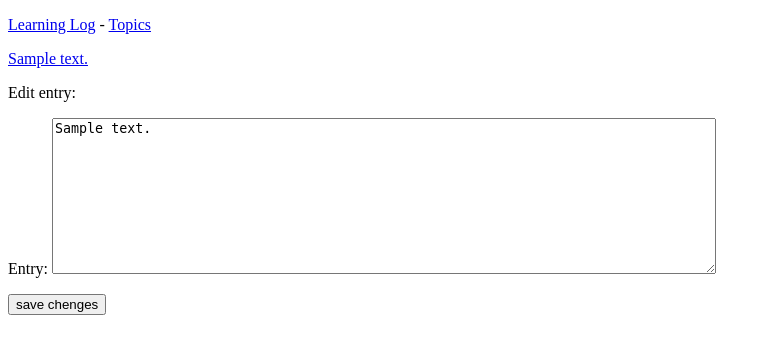
After one commit to grigoscool/Learning_log, a Django app: page /edit_entry/1/ in a window 1280 px wide. The commit adds this page. Shown: the top 354 px of the page, without its empty margins (0-771 px from the left). Run offline with Django 4.2, Linux system fonts and the light colour scheme; tables that the repository leaves empty hold one stand-in row (values such as "Sample post").

Commit message:
django project, add edit_entry_form

```diff
--- /dev/null
+++ b/learning_logs/templates/learning_logs/edit_entry.html
@@ -0,0 +1,11 @@
+{% extends "learning_logs/base.html" %}
+
+{% block content %}
+<p><a href="{% url 'learning_logs:topic' topic.id %}">{{topic}}</a></p>
+<p>Edit entry:</p>
+<form action="{% url 'learning_logs:edit_entry' entry.id %}" method="POST">
+	{% csrf_token %}
+  {{ form.as_p }}
+  <button name="submit">save chenges</button>
+</form>
+{% endblock content %}
--- a/learning_logs/templates/learning_logs/topic.html
+++ b/learning_logs/templates/learning_logs/topic.html
@@ -8,6 +8,7 @@
 	        <li>
 	          <p>{{ entry.date_added|date:'M d, Y H:i' }}</p>
             <p>{{ entry.text|linebreaks }}</p>
+		        <p><a href="{% url 'learning_logs:edit_entry' entry.id %}">edit entry</a> </p>
           </li>
 	      {% empty %}
 	      <li>There are no entries yet</li>
--- a/learning_logs/urls.py
+++ b/learning_logs/urls.py
@@ -15,4 +15,5 @@ urlpatterns = [
     path('new_topic/', views.new_topic, name = 'new_topic'),
     # Страница для добавления новой записи
     path('new_topic/<int:topic_id>/', views.new_entry, name = 'new_entry'),
+    path('edit_entry/<int:entry_id>/', views.edit_entry, name='edit_entry')
 ]
--- a/learning_logs/views.py
+++ b/learning_logs/views.py
@@ -1,6 +1,6 @@
 from django.shortcuts import render, redirect
 
-from .models import Topic
+from .models import Topic, Entry
 from .forms import TopicForm, EntryForm
 
 def index(reguest):
@@ -10,8 +10,8 @@ def index(reguest):
 def topics(request):
     """Выводит список тем"""
     topics = Topic.objects.order_by('date_added')   #запрос к БД на получение объектов Topic
-    content = {'topics': topics}
-    return render(request, 'learning_logs/topics.html', content)
+    context = {'topics': topics}
+    return render(request, 'learning_logs/topics.html', context)
 
 def topic(request, topic_id):
     """Выводит одну тему и все ее записи"""
@@ -48,3 +48,18 @@ def new_entry(request, topic_id):
             return redirect('learning_logs:topic', topic_id = topic_id)
     context = {'topic':topic, 'form':form}
     return render(request, 'learning_logs/new_entry.html', context)
+
+def edit_entry(request, entry_id):
+    entry = Entry.objects.get(id=entry_id)
+    topic = entry.topic
+    if request.method != 'POST':
+        # Данные не отправлялись, создается пустая форма
+        form = EntryForm(instance=entry)
+    else:
+        # Отправленные данные POST, обработать данные
+        form = EntryForm(instance=entry, data=request.POST)
+        if form.is_valid():
+            form.save()
+            return redirect('learning_logs:topic', topic_id=topic.id)
+    context = {'topic':topic, 'entry': entry, 'form': form}
+    return render(request, 'learning_logs/edit_entry.html', context)
```
